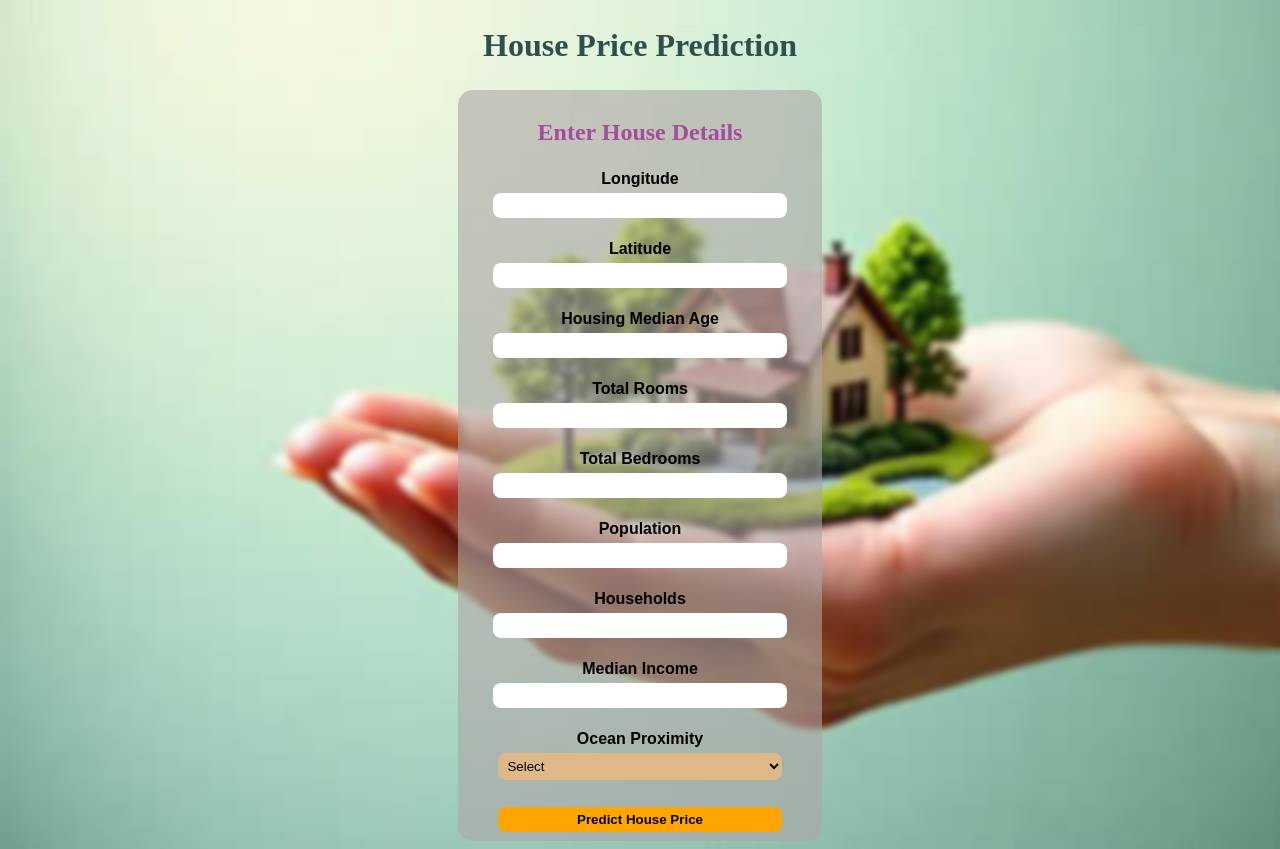
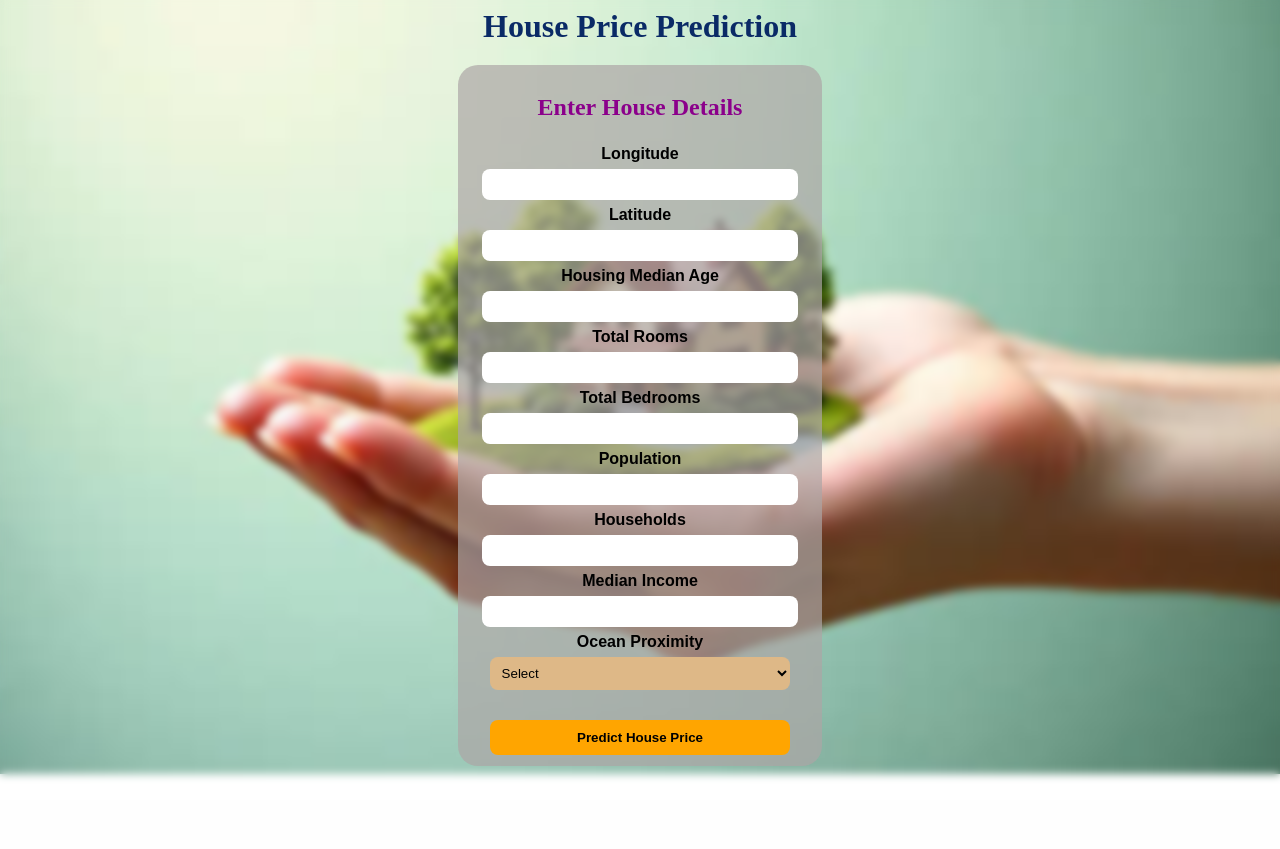
Before and after one commit to tejaspatil270605/house-price-prediction-ml-pipeline-with-flask, a Flask app: page / in a window 1280 px wide. After the commit the page ends 780 px from the top, so only its background shows below. Run offline with Flask 3, Linux system fonts and the light colour scheme; parts of the project's set-up code (start-up, migrations or seed data) failed here and were passed over.

Commit message:
improved index.html layout and CSS styling

```diff
--- a/static/style.css
+++ b/static/style.css
@@ -2,30 +2,40 @@ body{
     background-image: url("/static/house_image.jpg");
     background-size: cover;
     background-repeat: no-repeat;
+    background-position: center;
     font-family: Arial;
     text-align: center;
     color: black;
-    backdrop-filter: blur(3px);
     font-weight: bold;
 }
 
+body::before{
+    content: "";
+    position: fixed;
+    top:0;
+    left:0;
+    width:100%;
+    height:100%;
+    backdrop-filter: blur(4px);
+    z-index:-1;
+}
+
 form{
-    background: rgba(173, 165, 165, 0.6);
+    background: rgba(173, 165, 165, 0.7);
     padding: 5px;
     margin: auto;
+    margin-top:20px;
     width: 28%;
-    border-radius: 15px;
-    max-width: 500px;
-
+    border-radius: 20px;
+    max-width: 400px;
 }
 
 input, select{
-    width: 80%;
-    padding: 5px;
-    margin: 5px;
+    width: 85%;
+    padding: 8px;
+    margin: 6px;
     border-radius: 8px;
     border: none;
-    margin-bottom: 4px;
 }
 
 input[type="submit"]{
@@ -33,22 +43,27 @@ input[type="submit"]{
     color: black;
     font-weight: bold;
     cursor: pointer;
+    padding: 10px;
 }
+
+input[type="submit"]:hover{
+    background: darkorange;
+}
+
 select{
     background-color: burlywood;
 }
 
 h2{
-    color: darkslategrey;
-    font-weight: bold;
+    color:#0A2A66;
     font-family: 'Times New Roman';
-    font-size: xx-large;
+    font-size: 32px;
+    margin-top: 5px;
+    margin-bottom: 3px;
 }
 
 h3{
-    color:rgb(163, 77, 156);
+    color: darkmagenta;
     font-family: 'Times New Roman';
-    font-weight: bold;
-    font-size: larger;
-    font-size: x-large;
+    font-size: 24px;
 }
--- a/templates/index.html
+++ b/templates/index.html
@@ -11,21 +11,29 @@
     <form action="/predict" method = "POST">
         <h3>Enter House Details</h3>
         <label>Longitude</label>
-        <input type="number" step="any" name="longitude" required><br><br>
+        <input type="number" step="any" name="longitude" required>
+
         <label>Latitude</label>
-        <input type="number" step="any" name="latitude" required><br><br>
+        <input type="number" step="any" name="latitude" required>
+
         <label>Housing Median Age</label>
-        <input type="number" step="any" name="housing_median_age" required><br><br>
+        <input type="number" step="any" name="housing_median_age" required>
+
         <label>Total Rooms</label>
-        <input type="number" step="any" name="total_rooms" required><br><br>
+        <input type="number" step="any" name="total_rooms" required>
+
         <label>Total Bedrooms</label>
-        <input type="number" step="any" name="total_bedrooms" required><br><br>
+        <input type="number" step="any" name="total_bedrooms" required>
+
         <label>Population</label>
-        <input type="number" step="any" name="population" required><br><br>
+        <input type="number" step="any" name="population" required>
+
         <label>Households</label>
-        <input type="number" step="any" name="households" required><br><br>
+        <input type="number" step="any" name="households" required>
+
         <label>Median Income</label>
-        <input type="number" step="any" name="median_income" required><br><br>
+        <input type="number" step="any" name="median_income" required>
+
         <label>Ocean Proximity</label>
         <select name="ocean_proximity" required>
                     <option value="Select">Select</option>
```
